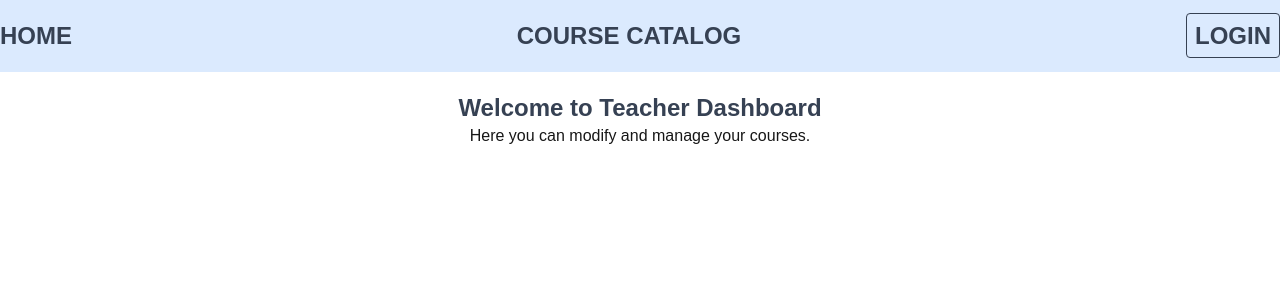
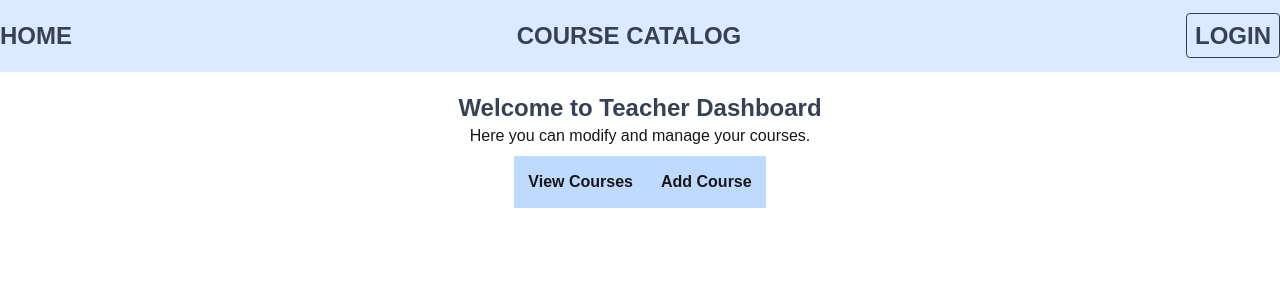
Before and after one commit to Sharper93/SDEV255_FinalProject_Samantha_Madisyn_Nwe, a Next.js app in the folder course-manager/: page /teacherDash in a window 1280 px wide. Shown: the top 300 px of the page. Built offline with nearby package versions, Linux system fonts and the light colour scheme.

Commit message:
Temp Link to login page
The Login Page has a temporary link for teachers that sends to the teacher page -- this is needed until validation for login is made.

A button was also made for students, but it does not go anywhere at this time.

```diff
--- a/course-manager/src/app/login/page.js
+++ b/course-manager/src/app/login/page.js
@@ -1,3 +1,11 @@
+// Import React library to build components
+import React from "react";
+// Import the Next.js Image component for handling images efficiently
+import Image from "next/image";
+import Link from "next/link"; // added link import from next.js for navigation between pages
+// Import Bootstrap CSS for pre-defined styling
+import 'bootstrap/dist/css/bootstrap.min.css';
+
 // Export the page component as the default export of this file
 export default function Page() {
     return (
@@ -7,6 +15,16 @@ export default function Page() {
            Login for student and teachers to come soon!
         </h1>
 
+        <button className="flex items-center">
+          {/* TEMPORARY LINK to teacher page */}
+          <Link href="" className="text-primary font-bold bg-blue-200 p-3 my-2 border-2 border-transparent hover:border-blue-500">Student DashBoard</Link>
+        </button>
+
+        <button className="flex items-center">
+          {/* TEMPORARY LINK to teacher page */}
+          <Link href="./teacherDash" className="text-primary font-bold bg-blue-200 p-3 my-2 border-2 border-transparent hover:border-blue-500">Teacher DashBoard</Link>
+        </button>
+
       </main>
     );
   }
--- a/course-manager/src/app/teacherDash/page.js
+++ b/course-manager/src/app/teacherDash/page.js
@@ -1,12 +1,23 @@
 import React from "react";
+import Link from "next/link"; // added link import from next.js for navigation between pages
 
 // Export the page component as the default export of this file
-export default function TeacherDashboard() {
+export default function Page() {
     return (
         <div className="container text-center mt-5">
         <h1 className="text-gray-700 text-2xl font-bold">Welcome to Teacher Dashboard</h1>
         <p>Here you can modify and manage your courses.</p>
 
+        <button type="viewYourCourses"
+          className="text-primary font-bold bg-blue-200 p-3 my-2 border-2 border-transparent hover:border-blue-500">
+          View Courses
+        </button>
+
+        <button type="addCourse"
+          className="text-primary font-bold bg-blue-200 p-3 my-2 border-2 border-transparent hover:border-blue-500">
+          Add Course
+        </button>
+
       </div>
     );
   }
```
